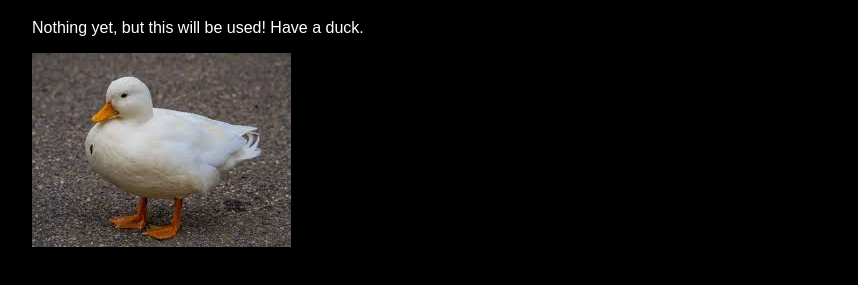
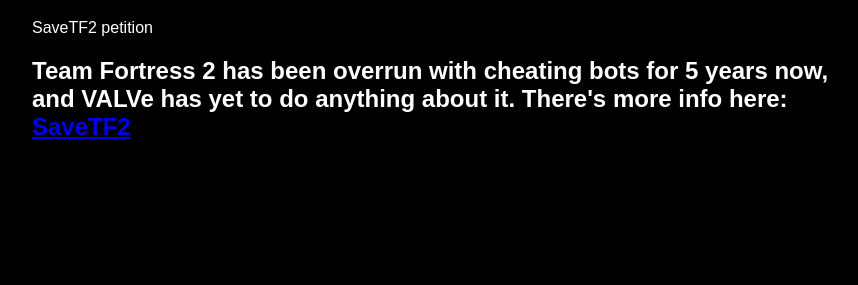
Before and after one commit to Diddledid/blender96, a plain HTML site: page announcements.html in a window 1280 px wide. Shown: the part 89-374 px from the top of the page, without its empty margins (208-1066 px from the left). Drawn offline with Linux system fonts and the light colour scheme.

Commit message:
Update announcements.html

```diff
--- a/announcements.html
+++ b/announcements.html
@@ -37,8 +37,8 @@
   <div class="container">
     <h1>Announcements</h1>
     <div class="announcement">
-      <p>Nothing yet, but this will be used! Have a duck.</p>
-      <img src="images (2).jpeg">
+      <p>SaveTF2 petition</p>
+      <h2>Team Fortress 2 has been overrun with cheating bots for  5 years now, and VALVe has yet to do anything about it. There's more info here: <a href=https://save.tf>SaveTF2</a></h2>
     </div>
 </body>
 </html>
```
